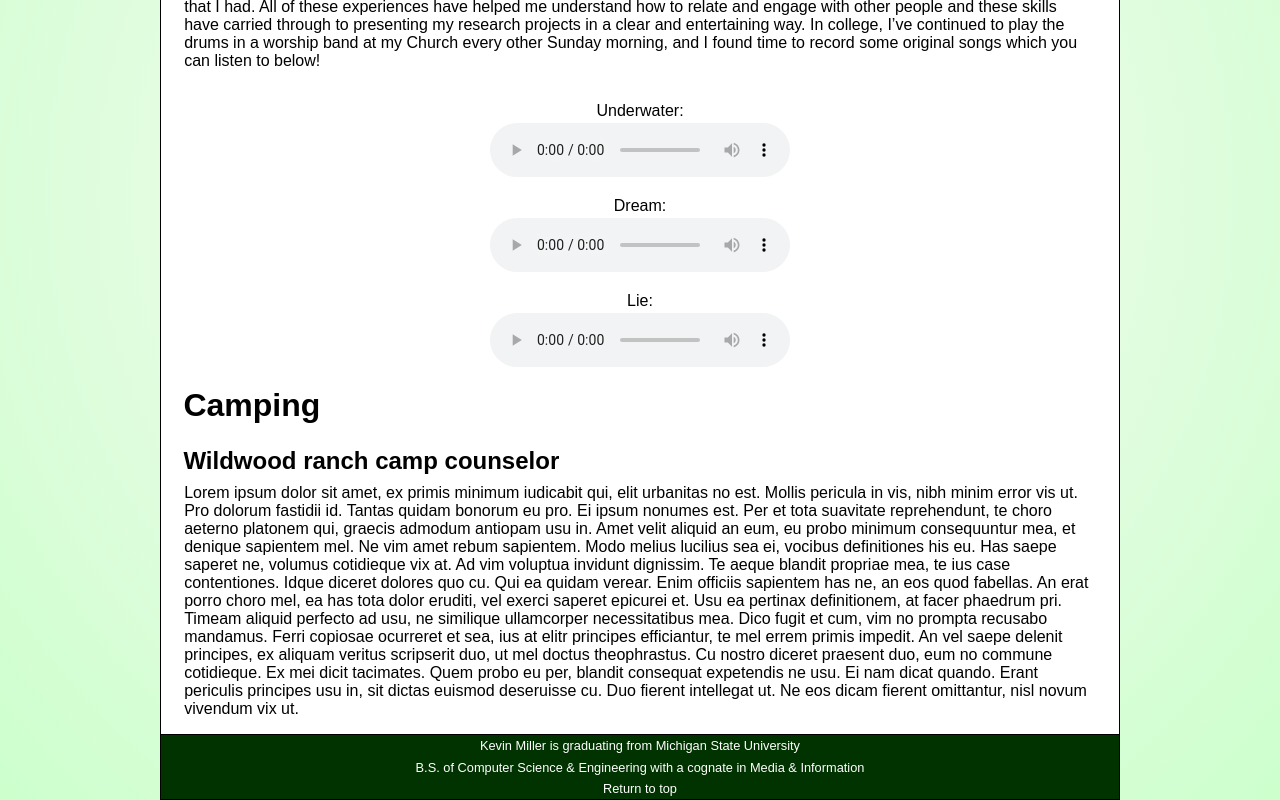
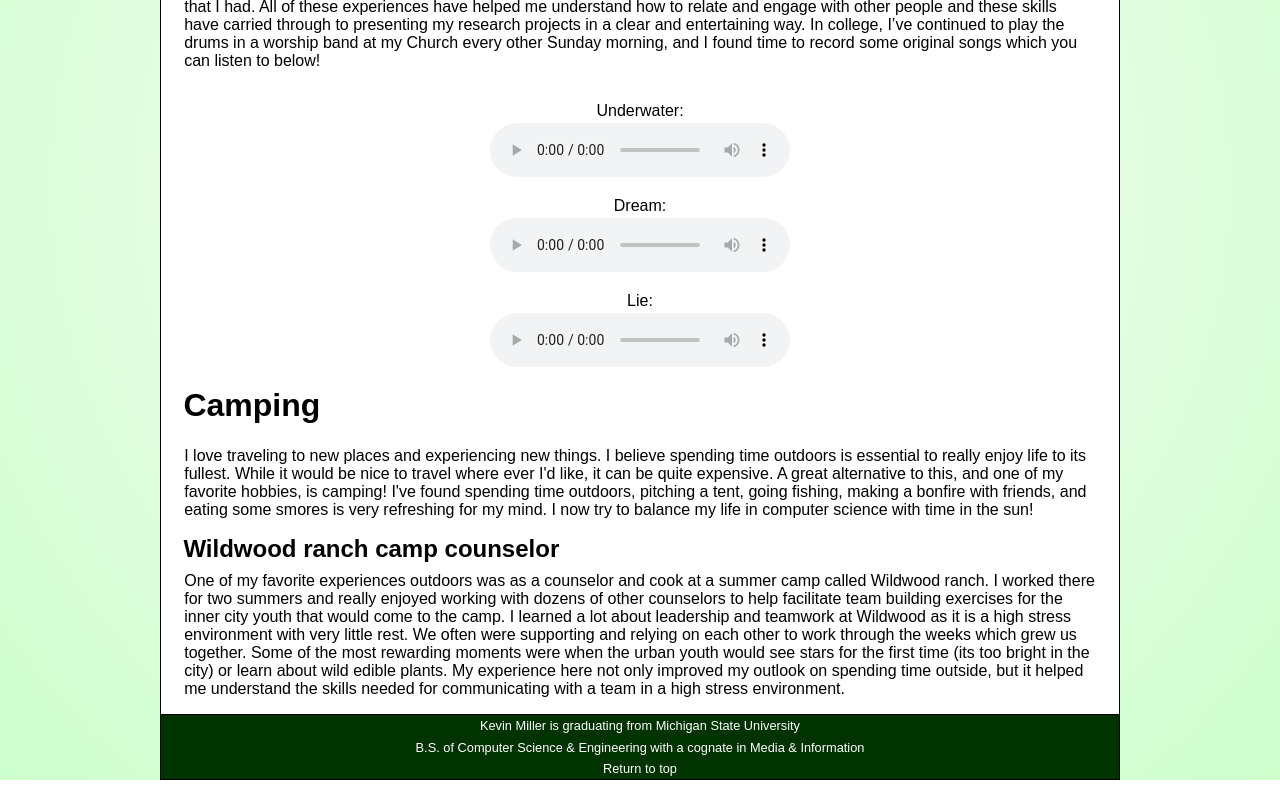
Before and after one commit to mill2322/mi362ss16, a plain HTML site: page Final Project/Source Code/extracurricular.html in a window 1280 px wide. Shown: the part 408-1208 px from the top of the page. Drawn offline with Linux system fonts and the light colour scheme.

Commit message:
Edited extracurricular again

```diff
--- a/Final Project/Source Code/extracurricular.html
+++ b/Final Project/Source Code/extracurricular.html
@@ -65,16 +65,18 @@
         </div>
 
         <h2 id="camping">Camping</h2>
+		<p>I love traveling to new places and experiencing new things. I believe spending time outdoors is essential to really enjoy life to its fullest.
+		While it would be nice to travel where ever I'd like, it can be quite expensive. A great alternative to this, and one of my favorite hobbies, is camping!
+		I've found spending time outdoors, pitching a tent, going fishing, making a bonfire with friends, and eating some smores is very refreshing for my mind. I
+		now try to balance my life in computer science with time in the sun!</p>
+
         <h3>Wildwood ranch camp counselor</h3>
-            <p>Lorem ipsum dolor sit amet, ex primis minimum iudicabit qui, elit urbanitas no est. Mollis pericula in vis, nibh minim error vis ut. Pro dolorum fastidii id. Tantas quidam bonorum eu pro. Ei ipsum nonumes est. Per et tota suavitate reprehendunt, te choro aeterno platonem qui, graecis admodum antiopam usu in.
-
-Amet velit aliquid an eum, eu probo minimum consequuntur mea, et denique sapientem mel. Ne vim amet rebum sapientem. Modo melius lucilius sea ei, vocibus definitiones his eu. Has saepe saperet ne, volumus cotidieque vix at. Ad vim voluptua invidunt dignissim.
-
-Te aeque blandit propriae mea, te ius case contentiones. Idque diceret dolores quo cu. Qui ea quidam verear. Enim officiis sapientem has ne, an eos quod fabellas. An erat porro choro mel, ea has tota dolor eruditi, vel exerci saperet epicurei et. Usu ea pertinax definitionem, at facer phaedrum pri.
-
-Timeam aliquid perfecto ad usu, ne similique ullamcorper necessitatibus mea. Dico fugit et cum, vim no prompta recusabo mandamus. Ferri copiosae ocurreret et sea, ius at elitr principes efficiantur, te mel errem primis impedit. An vel saepe delenit principes, ex aliquam veritus scripserit duo, ut mel doctus theophrastus. Cu nostro diceret praesent duo, eum no commune cotidieque.
-
-Ex mei dicit tacimates. Quem probo eu per, blandit consequat expetendis ne usu. Ei nam dicat quando. Erant periculis principes usu in, sit dictas euismod deseruisse cu. Duo fierent intellegat ut. Ne eos dicam fierent omittantur, nisl novum vivendum vix ut.</p>
+            <p>One of my favorite experiences outdoors was as a counselor and cook at a summer camp called Wildwood ranch. I worked there for two summers and really enjoyed
+			working with dozens of other counselors to help facilitate team building exercises for the inner city youth that would come to the camp. I learned a lot about
+			leadership and teamwork at Wildwood as it is a high stress environment with very little rest. We often were supporting and relying on each other to work through the weeks
+			which grew us together. Some of the most rewarding moments were when the urban youth would see stars for the first time (its too bright in the city) or learn about
+			wild edible plants. My experience here not only improved my outlook on spending time outside, but it helped me understand the skills needed for communicating with a team
+			in a high stress environment.</p>
 
 
 
```
